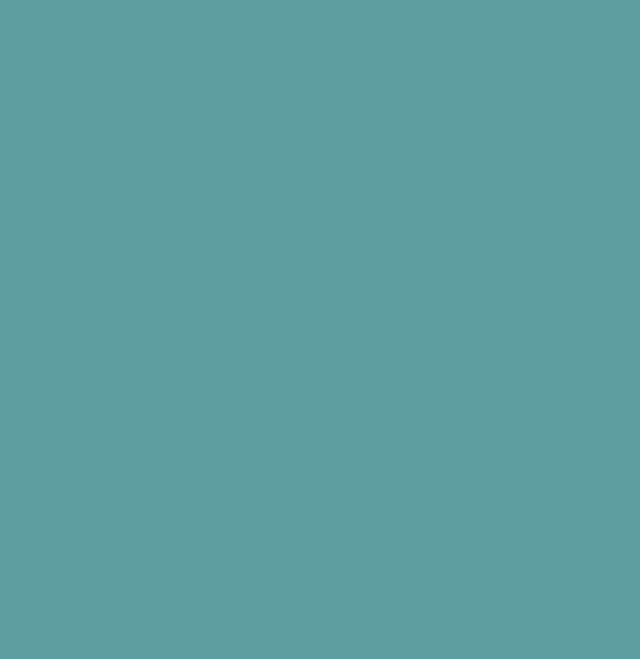
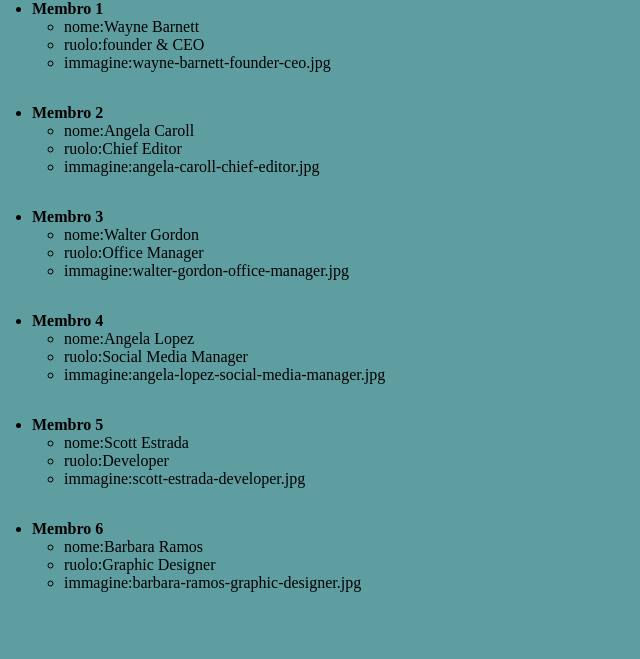
Before and after one commit to italocirillo/js-our-team, a plain HTML site: page index.html in a window 1280 px wide. Shown: the whole page, without its empty margins (0-640 px from the left). Drawn offline with Linux system fonts and the light colour scheme.

Commit message:
MILESTONE 2

```diff
--- a/css/style.css
+++ b/css/style.css
@@ -1,3 +1,13 @@
+/* RESET */
+*{
+    padding: 0;
+    margin: 0;
+    box-sizing: 0;
+}
 body{
     background-color: cadetblue;
 }
+ul{
+    padding-left: 2em;
+    padding-bottom: 2em;
+}
--- a/index.html
+++ b/index.html
@@ -10,7 +10,16 @@
 
 </head>
 <body>
+    <section>
+        <!-- <ul id="lista-membri-team">
+            <ul id="informazioni-team">
 
+            </ul>
+        </ul> -->
+        <ul id="lista-membri-team">
+
+        </ul>
+    </section>
 
     <!-- SCRIPT -->
     <script src="js/script.js"></script>
--- a/js/script.js
+++ b/js/script.js
@@ -1,3 +1,4 @@
+// ARRAY OGGETTI
 const team = [
     {
         nome: "Wayne Barnett",
@@ -30,8 +31,18 @@ const team = [
         immagine: "barbara-ramos-graphic-designer.jpg"
     }
 ];
+// ELEMENTI HTML
+const listaMembriTeam=document.getElementById("lista-membri-team");
+
+
 for(let i=0;i<team.length;i++){
+    listaMembriTeam.innerHTML += `
+    <li><h4>Membro ${i+1}</h4>
+        <ul class="informazioni-membro"></ul>
+    </li>`;
+    const informazioniMembro=document.querySelector(`li:nth-child(${i+1}) .informazioni-membro`);
     for (const key in team[i]) {
+        informazioniMembro.innerHTML += `<li >${key}:${team[i][key]}</li>`;
         console.log(`${key}:${team[i][key]}`);
     }
     console.log("--------------------------");
```
